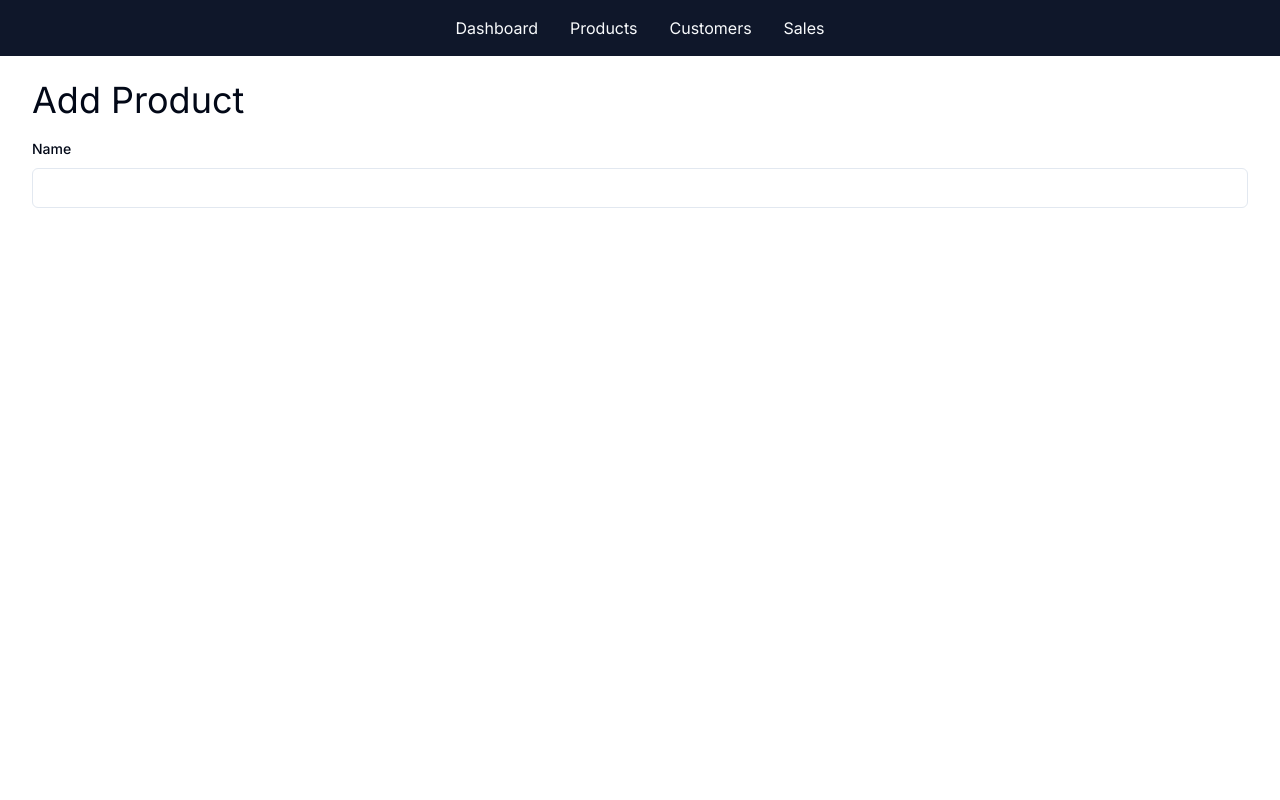
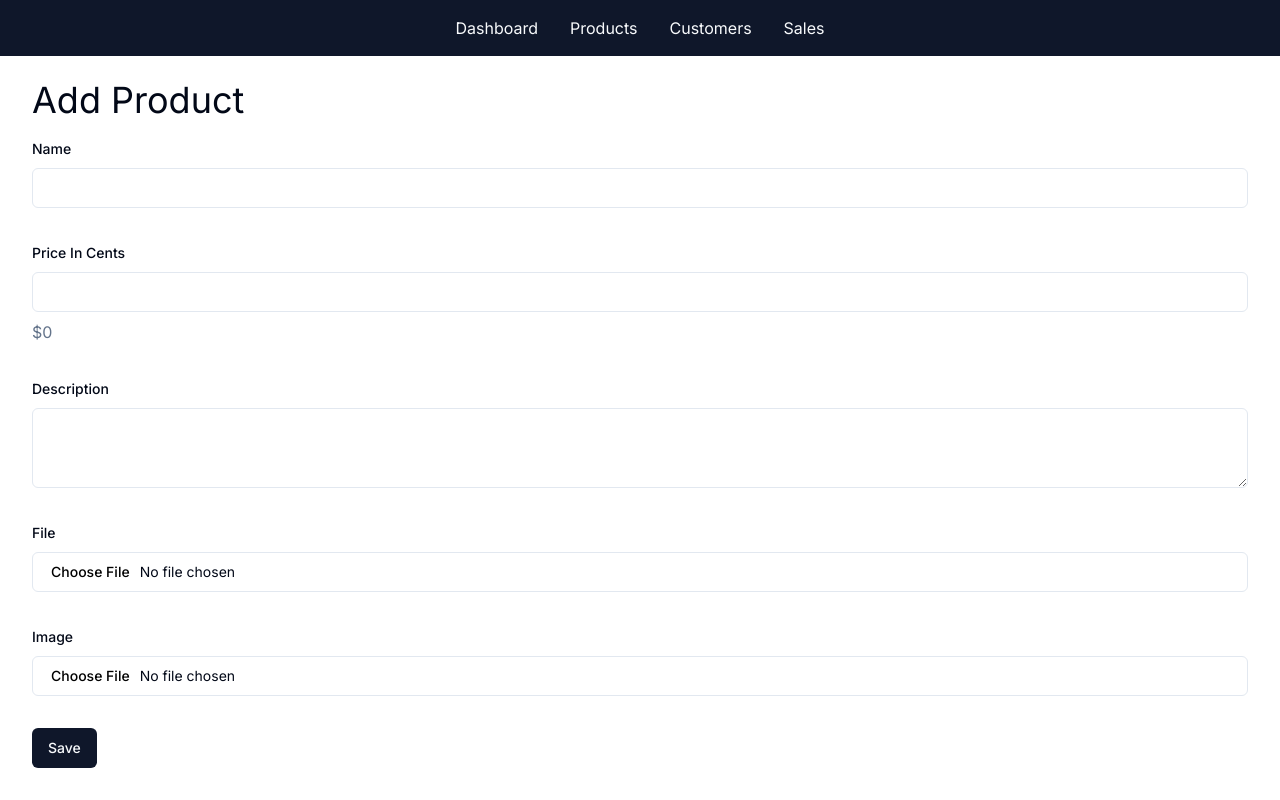
Before and after one commit to brhoughton/next-ecommerce, a Next.js app: page /admin/products/new in a window 1280 px wide. Built offline with nearby package versions, Linux system fonts and the light colour scheme.

Commit message:
Add product with file and image upload

```diff
--- a/package.json
+++ b/package.json
@@ -19,7 +19,8 @@
     "react": "^18",
     "react-dom": "^18",
     "tailwind-merge": "^2.2.2",
-    "tailwindcss-animate": "^1.0.7"
+    "tailwindcss-animate": "^1.0.7",
+    "zod": "^3.23.4"
   },
   "devDependencies": {
     "@types/node": "^20",
--- /dev/null
+++ b/src/app/admin/_actions/products.ts
@@ -0,0 +1,52 @@
+"use server";
+
+import { describe } from "node:test";
+import { z } from "zod";
+import fs from "fs/promises";
+import db from "@/db/db";
+import { redirect } from "next/navigation";
+
+const fileSchema = z.instanceof(File, { message: "Required" });
+const imageSchema = fileSchema.refine(
+	(file) => file.size === 0 || file.type.startsWith("image/")
+);
+
+const addSchema = z.object({
+	name: z.string().min(1),
+	description: z.string().min(1),
+	priceInCents: z.coerce.number().int().min(1),
+	file: fileSchema.refine((file) => file.size > 0, "Required"),
+	image: fileSchema.refine((file) => file.size > 0, "Required"),
+});
+
+export async function addProduct(formData: FormData) {
+	const result = addSchema.safeParse(Object.fromEntries(formData.entries()));
+	if (result.success === false) {
+		return result.error.formErrors.fieldErrors;
+	}
+
+	const data = result.data;
+
+	await fs.mkdir("products", { recursive: true });
+	const filePath = `products/${crypto.randomUUID()}-${data.file.name}`;
+	await fs.writeFile(filePath, Buffer.from(await data.file.arrayBuffer()));
+
+	await fs.mkdir("public/products", { recursive: true });
+	const imagePath = `/products/${crypto.randomUUID()}-${data.image.name}`;
+	await fs.writeFile(
+		`public${imagePath}`,
+		Buffer.from(await data.image.arrayBuffer())
+	);
+
+	await db.product.create({
+		data: {
+			name: data.name,
+			description: data.description,
+			priceInCents: data.priceInCents,
+			filePath,
+			imagePath,
+		},
+	});
+
+	redirect("/admin/products");
+}
--- a/src/app/admin/products/_components/ProductForm.tsx
+++ b/src/app/admin/products/_components/ProductForm.tsx
@@ -1,11 +1,22 @@
 "use client";
 
+import { Button } from "@/components/ui/button";
 import { Input } from "@/components/ui/input";
 import { Label } from "@/components/ui/label";
+import { Textarea } from "@/components/ui/textarea";
+import { formatCurrency } from "@/lib/formatters";
+import { useSearchParams } from "next/navigation";
+import { useState } from "react";
+import { addProduct } from "../../_actions/products";
 
 export function ProductForm() {
+	const [priceInCents, setPriceInCents] = useState<number>();
+
 	return (
-		<form className="space-y-8">
+		<form
+			action={addProduct}
+			className="space-y-8"
+		>
 			<div className="space-y-2">
 				<Label htmlFor="name">Name</Label>
 				<Input
@@ -15,6 +26,47 @@ export function ProductForm() {
 					required
 				/>
 			</div>
+			<div className="space-y-2">
+				<Label htmlFor="name">Price In Cents</Label>
+				<Input
+					type="number"
+					id="priceInCents"
+					name="priceInCents"
+					required
+					value={priceInCents}
+					onChange={(e) => setPriceInCents(Number(e.target.value) || undefined)}
+				/>
+				<div className="text-muted-foreground">
+					{formatCurrency((priceInCents || 0) / 100)}
+				</div>
+			</div>
+			<div className="space-y-2">
+				<Label htmlFor="description">Description</Label>
+				<Textarea
+					id="description"
+					name="description"
+					required
+				/>
+			</div>
+			<div className="space-y-2">
+				<Label htmlFor="file">File</Label>
+				<Input
+					type="file"
+					id="file"
+					name="file"
+					required
+				/>
+			</div>
+			<div className="space-y-2">
+				<Label htmlFor="image">Image</Label>
+				<Input
+					type="file"
+					id="image"
+					name="image"
+					required
+				/>
+			</div>
+			<Button type="submit">Save</Button>
 		</form>
 	);
 }
```
Also changed, not shown: 1 other file (tests, documents, lock files or other folders).
